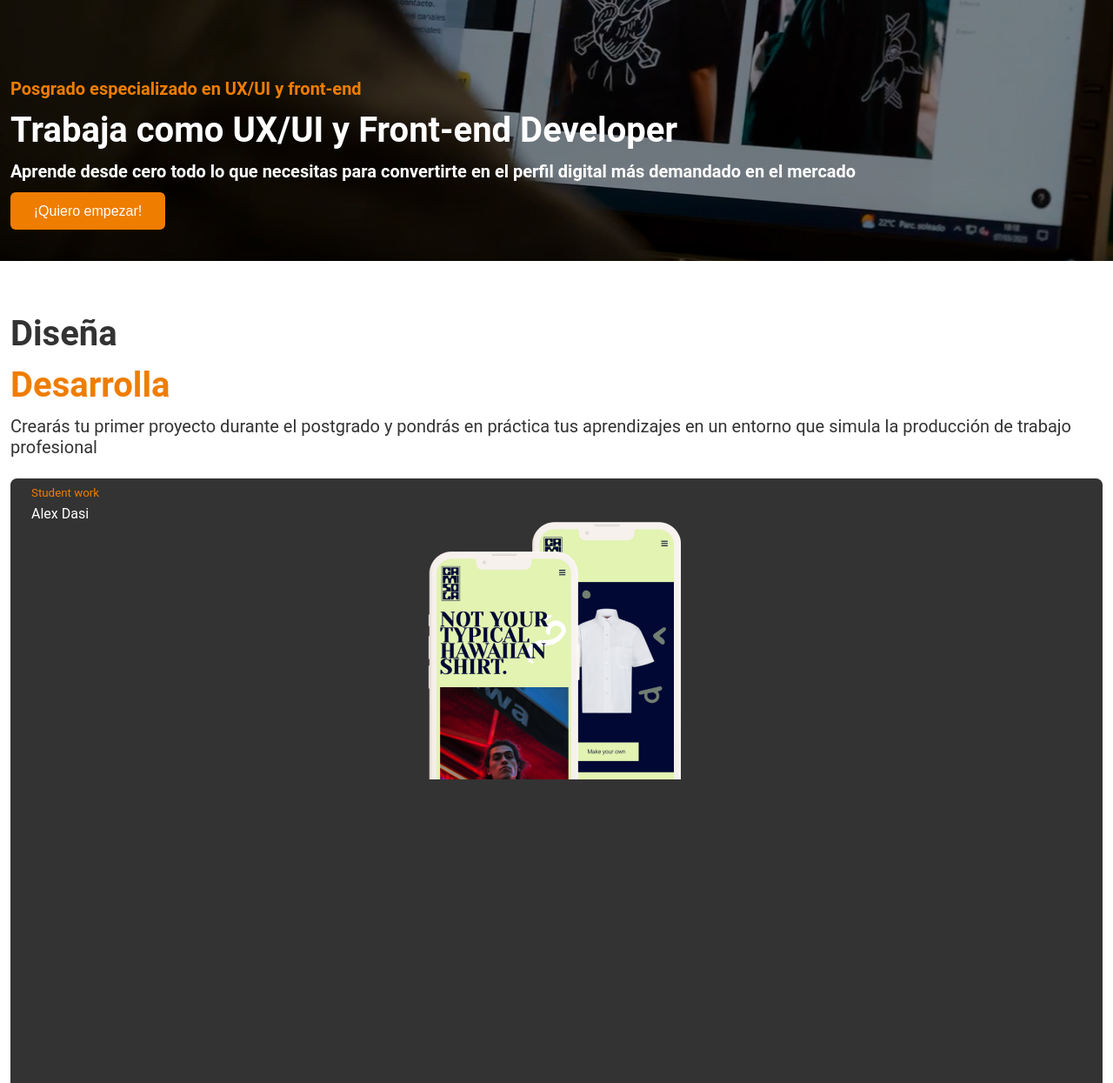
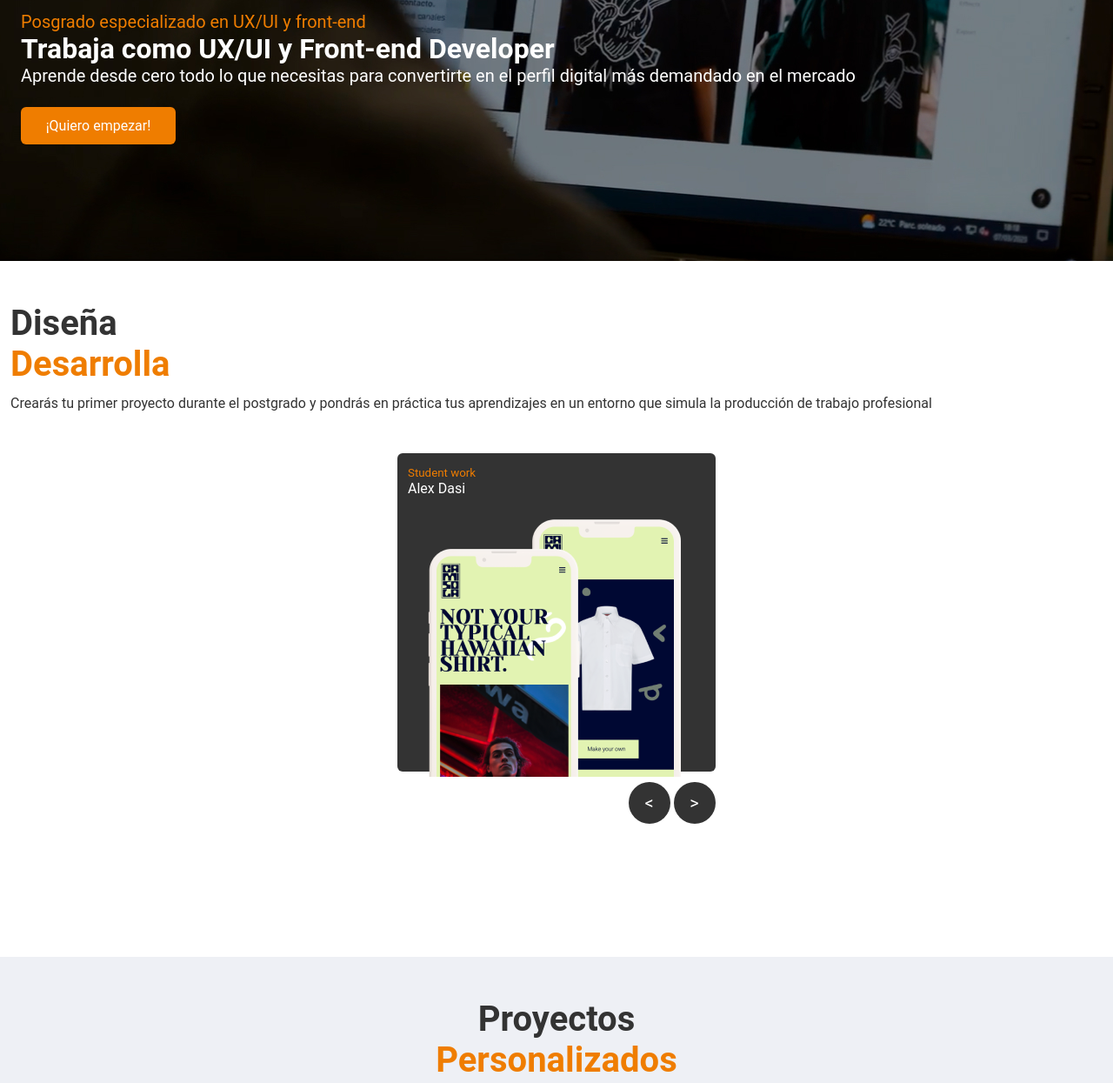
Before and after one commit to mgarper/id3_replica, a plain HTML site: page index.html in a window 1280 px wide. Shown: the part 500-1745 px from the top of the page at 87% size. Drawn offline with Linux system fonts and the light colour scheme.

Commit message:
Three first sections completed

```diff
--- a/css/style.css
+++ b/css/style.css
@@ -1,43 +1,74 @@
-header {
-  background-image: url("../src/backgrounds/test-landing-id3\ 1.jpg");
-  background-position: center;
-  height: 100vh;
-  width: 100%;
-  display: flex;
-  flex-direction: column;
-  justify-content: flex-end;
-}
-
-body {
+* {
+  box-sizing: border-box;
   margin: 0 auto;
   font-family: "Roboto", sans-serif;
 }
 
-.topbar {
-  display: flex; /* Make the container a flexbox */
-  align-items: center; /* Center vertically */
-  justify-content: space-between; /* Distribute space evenly between items */
+.container {
+  height: 100vh;
+  width: 100%;
+  padding: 0px 12px 0px 12px;
+}
+
+.landing__topbar {
   position: fixed;
-  top: 0; /* Fijado a 0px desde la parte superior */
-  left: 0; /* Fijado a 0px desde la parte izquierda */
+  display: inline-block;
+  text-align: center;
   padding: 12px 12px 12px 12px;
-  width: calc(100% - 24px); /* Ocupa todo el ancho */
+  width: 100%;
   background-color: rgba(0, 0, 0, 0.2);
 }
 
-.header-container {
-  padding: 0px 12px 36px 12px;
+.landing__esat-logo {
+  width: 91px;
+  height: 30px;
+  margin-right: calc((100% - 265px) / 2);
+}
+
+.landing__esat-brand {
+  width: 150px;
+  height: 70px;
+  margin-left: calc((100% - 265px) / 2);
+}
+
+.landing__header {
+  background-image: url("../src/backgrounds/test-landing-id3\ 1.jpg");
+  background-position: center;
+  padding-bottom: 12px;
+  padding-top: calc(100vh - 287px);
+}
+
+.landing__header--content {
+  padding-bottom: 36px;
   width: calc(100% - 24px); /* Ocupa todo el ancho */
 }
 
-.portfolios-container {
-  background-color: white;
-  height: calc(100vh - 96px);
-  width: calc(100% - 24px);
-  padding: 48px 12px 48px 12px;
+.landing__gallery--shape {
+  width: 366px;
+  height: 366px;
 }
 
-.button-cta {
+.landing__gallery--buttons {
+  margin-right: 0px;
+  margin-left: calc(100% - 100.453px)
+}
+
+.landing__gallery--shape p {
+  margin-left: 12px;
+}
+
+.landing__gallery--shape img {
+  margin-left: calc((100% - 296px) / 2); ;
+  margin-right: calc((100% - 296px) / 2);
+  margin-top: calc(100% - 340px);
+}
+
+.landing__custom-projects__image {
+  margin-left: calc((100% - 205px) / 2);
+  margin-right: calc((100% - 205px) / 2);
+}
+
+.button--primary {
   background-color: #ef7d00;
   width: 178px;
   height: 43px;
@@ -46,51 +77,10 @@ body {
   border: 0;
 }
 
-.content-cta {
-  margin: 0 auto;
-  padding: 0px 0px 12px 0px;
-}
-
-.header-portfolio {
-  margin-bottom: 24px;
-}
-
-.content-portfolio {
-  margin: 0 auto;
-  padding: 12px 0px 0px 0px;
-}
-
-.gallery-portfolio {
-  border-radius: 7.52px;
-  background-color: #333333;
-  width: 100%;
-  aspect-ratio: 1 / 1;
-  height: fit-content;
-}
-
-.gallery-portfolio img {
-  display: flex;
-  align-items: flex-end; /* Align to the bottom */
-  padding-left: calc((100% - 296px) / 2);
-  padding-right: calc((100% - 296px) / 2);
-}
-
-.gallery-text {
-  margin: 0 auto;
-  padding: 6px 0 0 24px;
-}
-
-.slide-portfolio {
-  display: flex;
-  justify-content: flex-end;
-  gap: 24px;
-}
-
-.button-portfolio {
+.button--secondary {
   width: 48px;
   height: 48px;
   padding: 0 6px 0 6px;
-  margin-top: 12px;
   background-color: #333333;
   color: white;
   border-radius: 100%;
@@ -98,36 +88,72 @@ body {
   font-size: 20px;
 }
 
-.logo {
-  width: 91px;
-  height: 30px;
+.margin--top-small {
+  margin-top: 12px;
 }
 
-.brand {
-  width: 150px;
-  height: 70px;
+.margin--top-medium {
+  margin-top: 24px;
 }
 
-.font-color-esat {
+.margin--top-big {
+  margin-top: 48px;
+}
+
+.padding--top-small {
+  padding-top: 12px;
+}
+
+.padding--top-medium {
+  padding-top: 24px;
+}
+
+.padding--top-big {
+  padding-top: 48px;
+}
+
+.border-radius--small {
+  border-radius: 6px;
+}
+
+.text--white {
+  color: white;
+}
+
+.text--orange {
   color: #ef7d00;
 }
 
-.font-color-white {
-  color: white;
-}
-
-.font-color-light-black {
+.text--black {
   color: #333333;
 }
 
-.font-size-16 {
+.text--size-16 {
   font-size: 16px;
 }
 
-.font-size-20 {
+.text--size-20 {
   font-size: 20px;
 }
 
-.font-size-40 {
+.text--size-40 {
   font-size: 40px;
 }
+
+.text--align-center {
+  text-align: center;
+}
+
+.background--black {
+  background-color: #333333;
+}
+
+.background--white {
+  background-color: #EEF0F5;
+}
+
+.fit-content {
+  width: fit-content;
+}
+
+/* fixed SO FAR */
--- a/index.html
+++ b/index.html
@@ -7,56 +7,71 @@
     <title>Document</title>
   </head>
   <body>
-    <div class="topbar">
-      <img src="./src/svg/Logo-ESAT-white-Orange.svg" alt="" class="logo" />
-      <img
+    <div class="landing__topbar">
+      <img class="landing__esat-logo" src="./src/svg/Logo-ESAT-white-Orange.svg" alt="" />
+      <img class="landing__esat-brand"
         src="./src/svg/id3-brand-white-metro-withoutlogo-ajust.svg"
         alt=""
-        class="brand"
       />
     </div>
-    <header>
-      <div class="header-container">
-        <h3 class="font-color-esat content-cta font-size-20">
+    <header class="container landing__header">
+      <div class="landing__header--content">
+        <p class="text--orange text--size-20">
           Posgrado especializado en UX/UI y front-end
-        </h3>
-        <h1 class="font-color-white content-cta font-size-40">
+        </p>
+        <h1 class="text--white">
           Trabaja como UX/UI y Front-end Developer
         </h1>
-        <h3 class="font-color-white content-cta font-size-20">
+        <p class="text--white text--size-20">
           Aprende desde cero todo lo que necesitas para convertirte en el perfil
           digital más demandado en el mercado
-        </h3>
-        <button class="font-color-white button-cta font-size-16">
+        </p>
+        <button class="text--white text--size-16 button--primary margin--top-medium">
           ¡Quiero empezar!
         </button>
       </div>
     </header>
     <main>
-      <section class="portfolios-container">
-        <div class="header-portfolio">
-          <h1 class="font-color-light-black content-portfolio font-size-40">
+      <section class="container">
+        <div class="padding--top-big">
+          <h1 class="text--black text--size-40">
             Diseña
           </h1>
-          <h1 class="font-color-esat content-portfolio font-size-40">
+          <h1 class="text--orange text--size-40">
             Desarrolla
           </h1>
-          <p class="font-color-light-black content-portfolio font-size-20">
+          <p class="text--black text--size-20, margin--top-small">
             Crearás tu primer proyecto durante el postgrado y pondrás en
             práctica tus aprendizajes en un entorno que simula la producción de
             trabajo profesional
           </p>
         </div>
-        <div class="gallery-portfolio">
-          <p class="font-color-esat gallery-text">
-            <small>Student work</small>
+        <div class="margin--top-big fit-content">
+          <div class="landing__gallery--shape background--black border-radius--small padding--top-small">
+            <p class="text--orange">
+              <small>Student work</small>
+            </p>
+            <p class="text--white">Alex Dasi</p>
+            <img src="./src/pics/camisola.png" alt="" />
+          </div>
+          <div class="fit-content landing__gallery--buttons">
+            <button class="button--secondary margin--top-small">&lt;</button>
+            <button class="button--secondary margin--top-small">&gt;</button>
+          </div>
+        </div>
+      </section>
+      <section class="container background--white">
+        <div class="padding--top-big">
+          <h1 class="text--black text--size-40 text--align-center">
+            Proyectos
+          </h1>
+          <h1 class="text--orange text--size-40 text--align-center">
+            Personalizados
+          </h1>
+          <p class="text--black text--size-20, margin--top-small text--align-center">
+            Desde la idea hasta el desarrollo del final del producto
           </p>
-          <p class="font-color-white font-size-16 gallery-text">Alex Dasi</p>
-          <img src="./src/pics/camisola.png" alt="" />
-        </div>
-        <div class="slide-portfolio">
-          <button class="button-portfolio">&lt;</button>
-          <button class="button-portfolio">&gt;</button>
+          <img class="landing__custom-projects__image margin--top-big" src="./src/pics/[Mockup] iPhone 14.png" alt="">
         </div>
       </section>
     </main>
```
Also changed, not shown: src/pics/[Mockup] iPhone 14.png (added).
